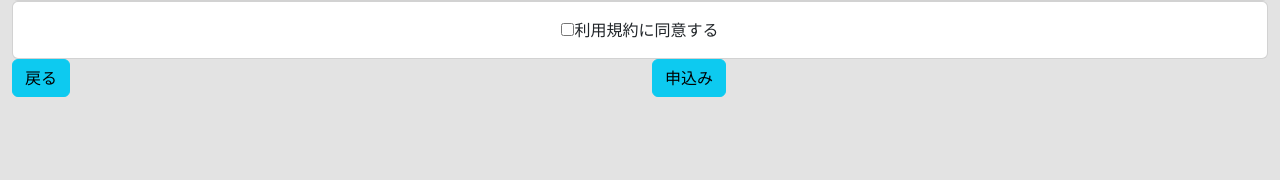
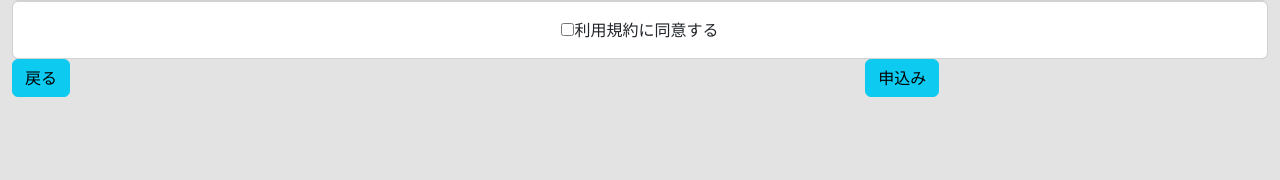
Before and after one commit to hrt4423/TICKEPATH, a PHP site: page /userPolicy.html in a window 1280 px wide. Shown: the part 572-752 px from the top of the page. Run offline with PHP 8.4, Linux system fonts and the light colour scheme; some libraries are stand-ins or nearby versions.

Commit message:
bootstarapのパス変更

```diff
--- a/WEB/signIn.php
+++ b/WEB/signIn.php
@@ -48,7 +48,7 @@ function registClick(){
 
 
 <!-- bootstarapのcss読み込み -->
-<link href="css/bootstrap.min.css" rel="stylesheet" />
+<link href="../Example/css/bootstrap.min.css" rel="stylesheet" />
 </head>
 
 <body>
@@ -105,7 +105,7 @@ function registClick(){
         </div>
 
         <!-- bootstrapのjs読み込み -->
-        <script src="js/bootstrap.min.js"></script>
+        <script src="../Example/js/bootstrap.min.js"></script>
 </body>
 
 </html>
--- a/WEB/userPolicy.html
+++ b/WEB/userPolicy.html
@@ -8,7 +8,7 @@
 
     <title>Document</title>
     <!-- bootstarapのcss読み込み -->
-    <link href="css/bootstrap.min.css" rel="stylesheet" />
+    <link href="../Example/css/bootstrap.min.css" rel="stylesheet" />
 </head>
 <body style="background-color: #DFDFDFDF;">
     <div class="container-fluid">
@@ -54,16 +54,18 @@
                         </div><!-- card-body -->
                     </div><!-- card -->
                 </div><!-- カード位置　調整 -->
+        </div>
+    </div>
 
             <div class="row">
-                <div class="col-6">
+                <div class="col-md-4">
                     <button type="submit" class="btn btn-info">
                         戻る
                     </button>
                 </div>
 
-                <div class="col-6">
-                    <a href=""><!--  -->
+                <div class="col-md-4 offset-md-4">
+                    <a href="">
                         <button type="submit" class="btn btn-info"
                             form="payment_method_form">
                             申込み
@@ -71,13 +73,12 @@
                     </a>
                 </div>
 
-            </div><!-- row -->
+
 </form>
         </div><!-- row -->
     </div>
-    </div>
 
     <!-- bootstrapのjs読み込み -->
-    <script src="js/bootstrap.min.js"></script>
+    <script src="../Example/js/bootstrap.min.js"></script>
 </body>
 </html>
```
